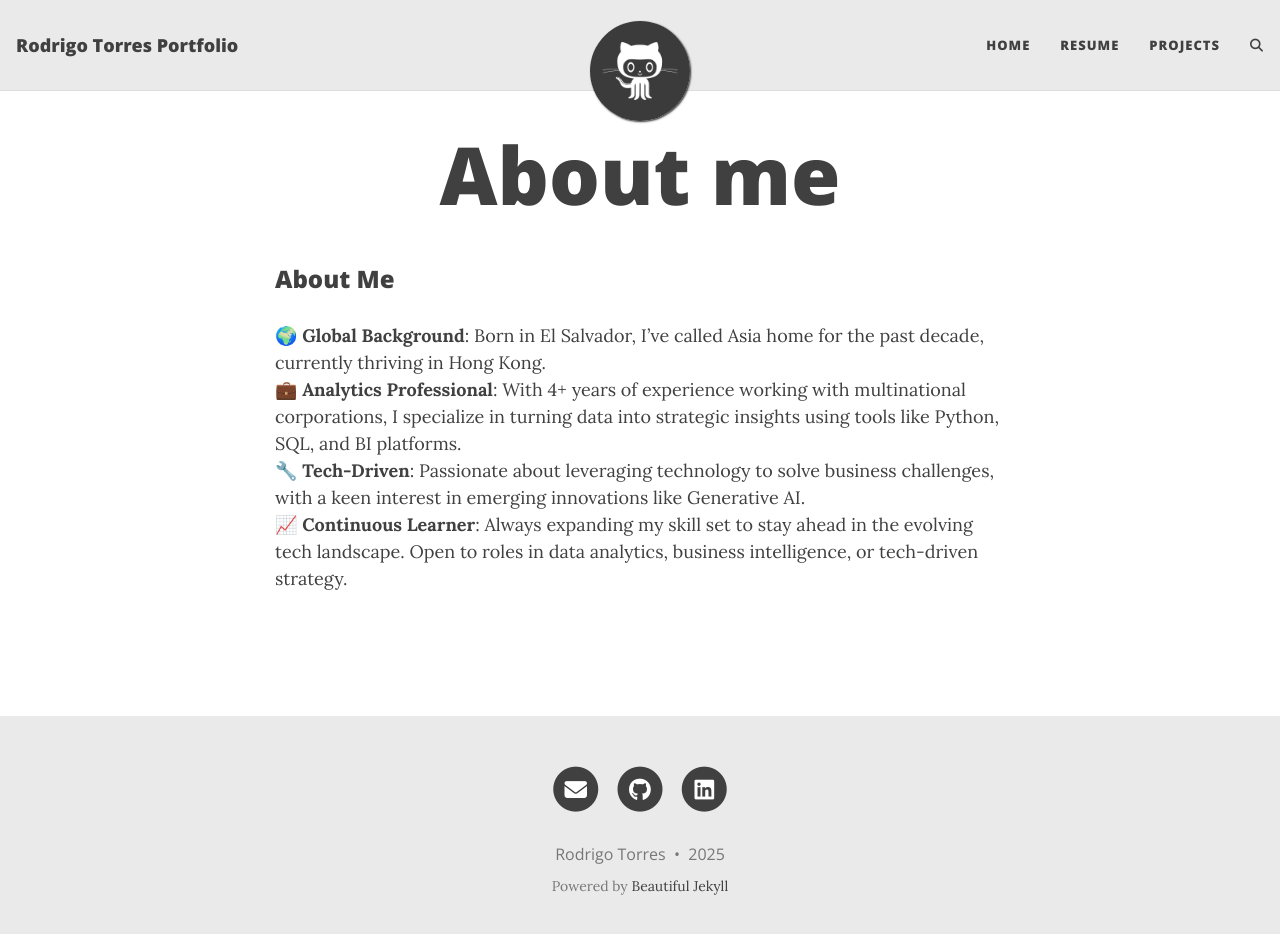
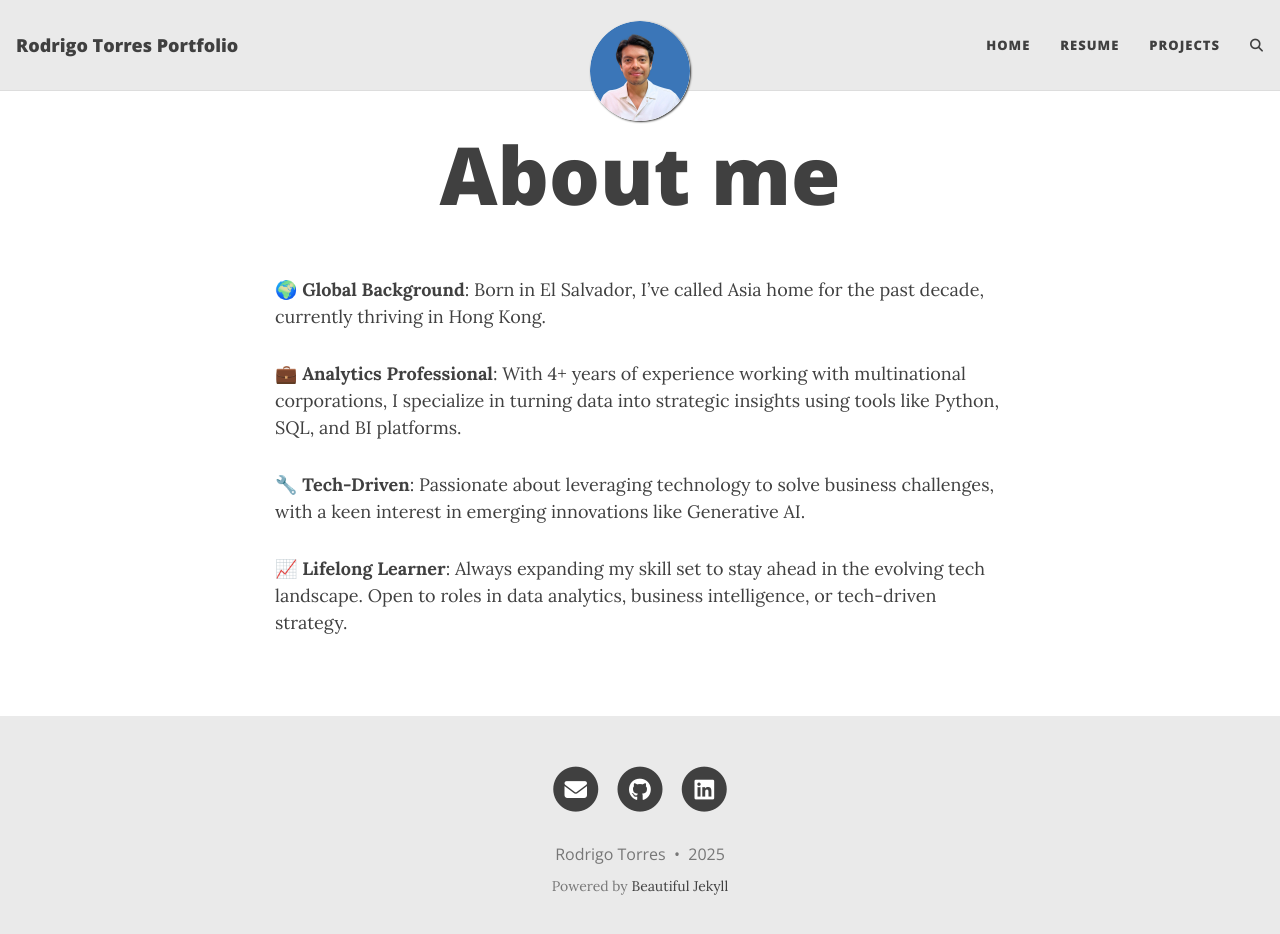
Before and after one commit to torresbarrera/portfolio, a Jekyll site: the page built from aboutme.md, in a window 1280 px wide and 947 px high. Shown: the top 934 px of the window. Built offline with Jekyll 4.4.1, drawn with Linux system fonts in a browser that asks for light colours; comment, search, counter and statistics services are not loaded.

Commit message:
update in my portfolio

```diff
--- a/_config.yml
+++ b/_config.yml
@@ -32,7 +32,7 @@ navbar-links:
 
 # Image to show in the navigation bar - works best with a square image
 # Remove this parameter if you don't want an image in the navbar
-avatar: "/assets/img/avatar-icon.png"
+avatar: "/assets/img/me.jpg"
 
 # By default, the image is cut into a circle. You can disable this behaviour by setting 'round-avatar: false'
 round-avatar: true
--- a/aboutme.md
+++ b/aboutme.md
@@ -4,8 +4,11 @@ title: About me
 # subtitle: Why you'd want to go on a date with me
 ---
 
-### About Me
+
 🌍 **Global Background**: Born in El Salvador, I've called Asia home for the past decade, currently thriving in Hong Kong.
+
 💼 **Analytics Professional**: With 4+ years of experience working with multinational corporations, I specialize in turning data into strategic insights using tools like Python, SQL, and BI platforms.
+
 🔧 **Tech-Driven**: Passionate about leveraging technology to solve business challenges, with a keen interest in emerging innovations like Generative AI.
-📈 **Continuous Learner**: Always expanding my skill set to stay ahead in the evolving tech landscape. Open to roles in data analytics, business intelligence, or tech-driven strategy.
+
+📈 **Lifelong Learner**: Always expanding my skill set to stay ahead in the evolving tech landscape. Open to roles in data analytics, business intelligence, or tech-driven strategy.
--- a/index.html
+++ b/index.html
@@ -1,5 +1,5 @@
 ---
-layout: home
+layout: homeyyyy
 title: My website
 subtitle: This is where I will tell my friends way too much about me
 ---
```
Also changed, not shown: resume.md (+0 -5 lines), assets/img/me.jpg (added).
